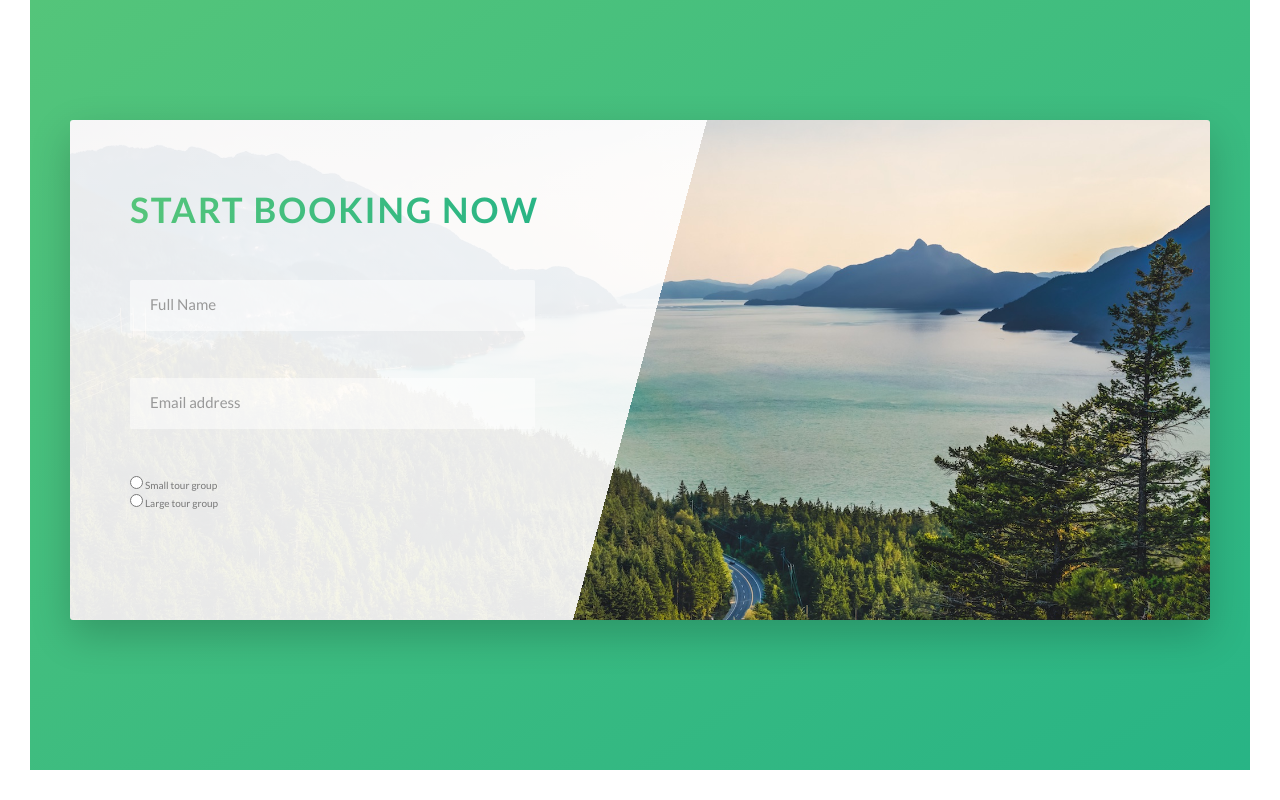
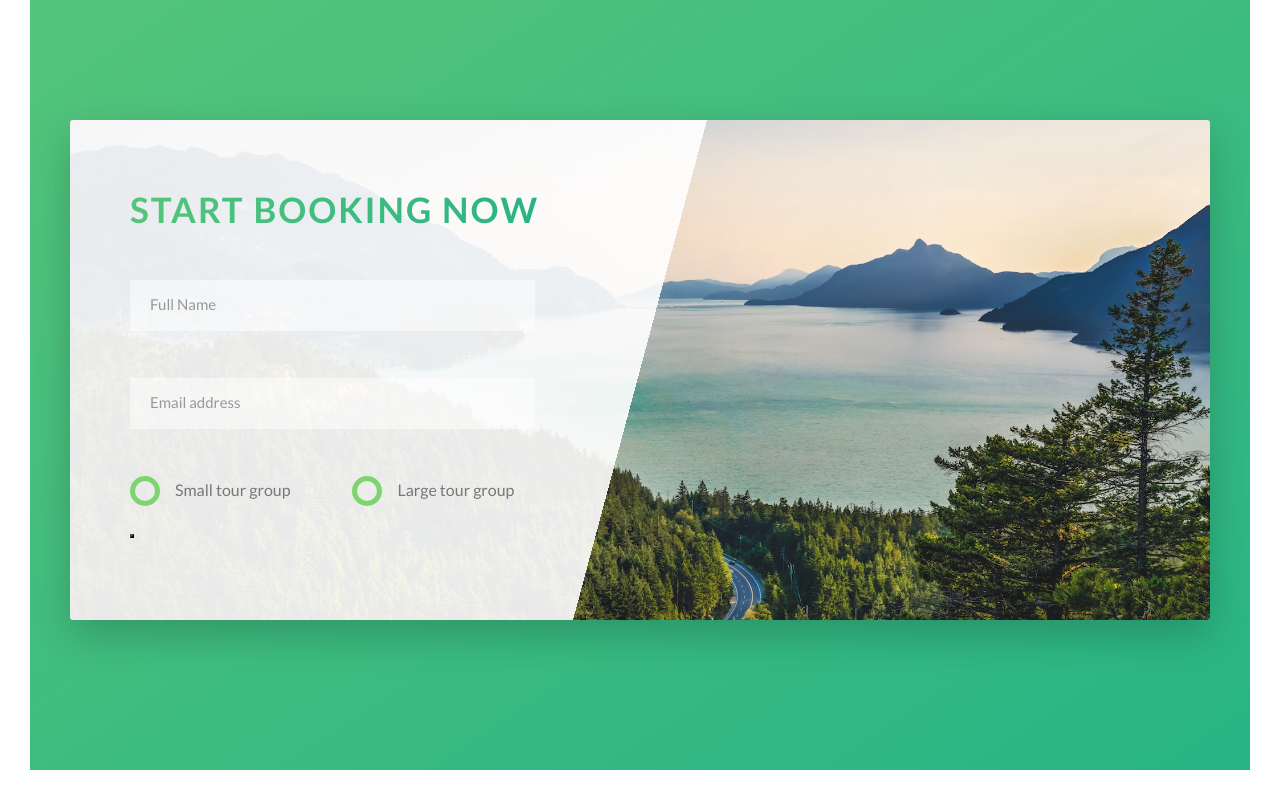
Before and after one commit to javier-bustillo/natour, a plain HTML site: page starter/index.html in a window 1280 px wide. Shown: the part 4631-5431 px from the top of the page. Drawn offline with Linux system fonts and the light colour scheme.

Commit message:
form radio button customizing

```diff
--- a/starter/index.html
+++ b/starter/index.html
@@ -296,6 +296,10 @@
                                     </label>
                                 </div>
                             </div>
+                            <div class="form-group">
+                                <button class="btn btn--green"></button>
+
+                            </div>
                         </form>
                     </div>
                 </div>
--- a/starter/sass/components/_form.scss
+++ b/starter/sass/components/_form.scss
@@ -14,7 +14,8 @@
         border-bottom: 3px solid transparent;
         width: 90%;
         display: block;
-        transition: all .3s;;
+        transition: all .3s;
+        ;
 
         &:focus {
             outline: none;
@@ -46,4 +47,50 @@
         visibility: hidden;
         transform: translateY(-4rem);
     }
+
+    &__radio-group {
+        width: 49%;
+        display: inline-block;
+    }
+
+    &__radio-input {
+        display: none;
+    }
+
+    &__radio-label {
+        font-size: $default-font-size;
+        cursor: pointer;
+        position: relative;
+        padding-left: 4.5rem;
+    }
+
+    &__radio-button {
+        height: 3rem;
+        width: 3rem;
+        border: 5px solid $color-primary;
+        border-radius: 50%;
+        display: inline-block;
+        position: absolute;
+        left: 0;
+        top: -.4rem;
+
+        &::after {
+            content: "";
+            display: block;
+            height: 1.3rem;
+            width: 1.3rem;
+            border-radius: 50%;
+            position: absolute;
+            top: 50%;
+            left: 50%;
+            transform: translate(-50%, -50%);
+            background-color: $color-primary;
+            opacity: 0;
+            transition: opacity .2s;
+        }
+    }
+
+    &__radio-input:checked~&__radio-label &__radio-button::after {
+        opacity: 1;
+    }
 }
```
Also changed, not shown: dist/css/main.css, 1 other file.
